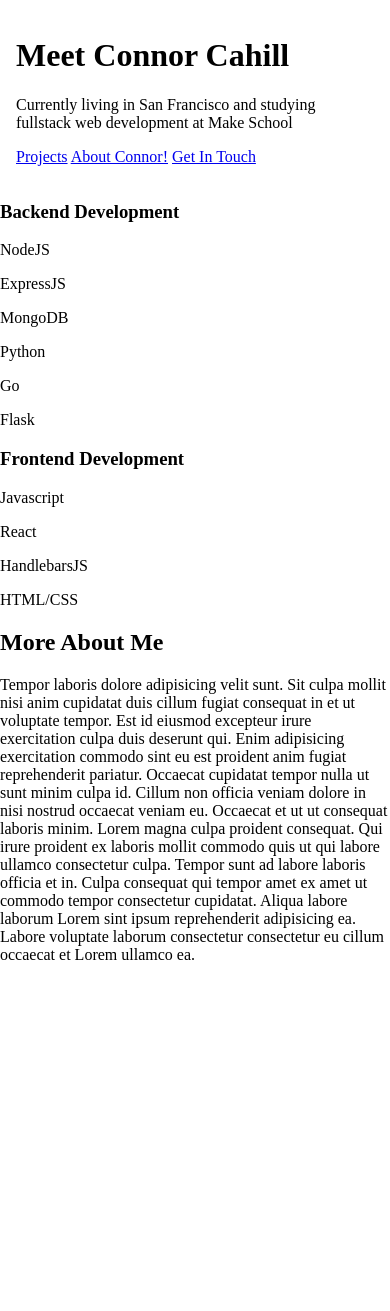
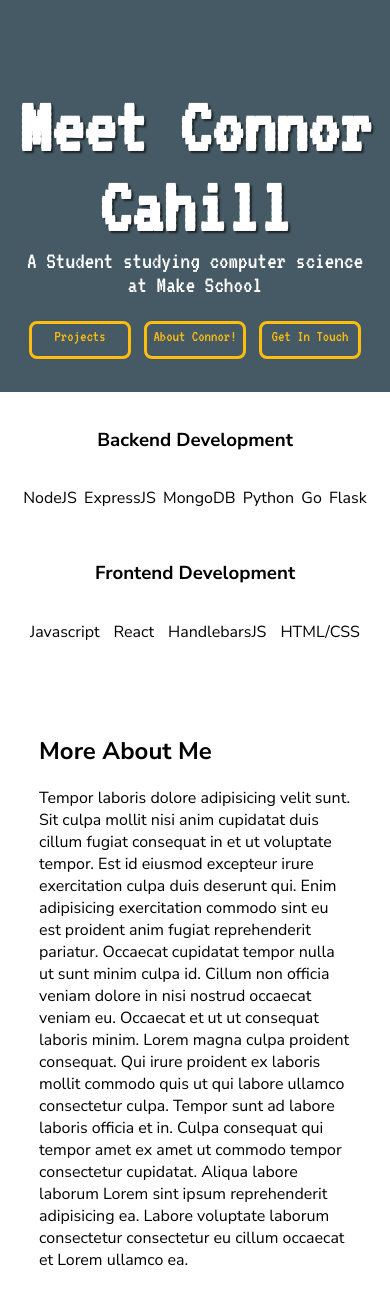
Before and after one commit to Connor-Cahill/connor-portfolio-site, a Node server app: page / in a window 390 px wide. Before the commit the page ends 960 px from the top, so only its background shows below. Run offline with Node 20, Linux system fonts and the light colour scheme; data that the repository does not hold is empty; some libraries are stand-ins or nearby versions.

Commit message:
started styling home page, and made mobile responsive.

```diff
--- a/public/styles/styles.css
+++ b/public/styles/styles.css
@@ -1,6 +1,8 @@
 body {
   font-size: 16px;
   margin: 0px;
+  font-family: 'Nunito Sans', sans-serif;
+
 }
 
 /*********
@@ -12,5 +14,152 @@ Hero Section Styling:
   justify-content: center;
   align-items: center;
   padding: 16px;
+  font-family: 'VT323', monospace;
+  text-align: center;
+  background-color: #455a64;
+  color: white;
+  height: 360px;
+}
+
+
+
+.hero-header {
+  font-size: 5em;
+  margin-bottom: 2px;
+  text-shadow: 2px 2px 2px rgba(0,0,0,0.6);
 
 }
+
+.hero-type-text {
+  font-size: 1.5em;
+}
+
+.button-flex {
+  display: flex;
+  flex-direction: row;
+  margin-top: 24px;
+  justify-content: space-evenly;
+}
+
+.hero-btn {
+  color: #FFBE0F;
+  text-decoration: none;
+  background: none;
+  border: solid #FFBE0F;
+  height: 24px;
+  width: 88px;
+  padding: 4px;
+  border-radius: 8px;
+  transition: all 300ms;
+}
+.hero-btn:hover {
+  background-color: #FFBE0F;
+  color: white;
+}
+.hero-btn::after {
+  color: inherit;
+  text-decoration: none;
+}
+
+/******
+Skills Section Styling:
+**********************/
+
+.connor-skills-section {
+  padding: 16px;
+  display: flex;
+  flex-direction: column;
+  /* background-color: #6ba8c7; */
+}
+.skill-type {
+  align-self: center;
+}
+
+.backend-skills {
+  display: flex;
+  flex-direction: column;
+}
+.skill-items {
+  display: flex;
+  flex-direction: row;
+  justify-content: space-evenly;
+  margin-bottom: 16px;
+}
+
+.frontend-skills {
+  display: flex;
+  flex-direction: column;
+}
+
+
+/******
+About Me Section Styling:
+******************/
+.about-connor-section {
+  padding: 24px;
+  width: 80%;
+  margin: auto;
+}
+
+
+
+
+/*******
+Mobile Responsive Stuff
+***********/
+@media only screen and (min-device-width : 320px) and (max-device-width : 480px) {
+  .hero-header {
+    font-size: 2.6em;
+  }
+  .hero-type-text {
+    font-size: .9em;
+  }
+
+  .hero-btn {
+    color: #FFBE0F;
+    text-decoration: none;
+    background: none;
+    border: solid #FFBE0F;
+    height: 16px;
+    width: 72px;
+    margin-left: 2px;
+    margin-right: 2px;
+    padding: 4px;
+    font-size: .8em;
+
+  }
+
+
+.connor-skills-section {
+  padding: 16px;
+  display: flex;
+  flex-direction: row;
+  background-color: #6ba8c7;
+  justify-content: space-between;
+}
+.skill-type {
+  align-self: center;
+  font-size: .8em;
+  font-weight: 700;
+}
+
+.backend-skills {
+  display: flex;
+  flex-direction: column;
+}
+.skill-items {
+  display: flex;
+  flex-direction: column;
+  justify-content: space-evenly;
+  margin-bottom: 8px;
+  font-size: 0.75em;
+  overflow-y: scroll;
+  height: 72px;
+}
+
+.frontend-skills {
+  display: flex;
+  flex-direction: column;
+}
+
+  }
--- a/views/home.hbs
+++ b/views/home.hbs
@@ -1,7 +1,7 @@
 <div class="hero-section">
   <div class="hero-content">
     <h1 class="hero-header">Meet Connor Cahill</h1>
-    <p class="hero-byline">Currently living in San Francisco and studying fullstack web development at Make School</p>
+    <span class="hero-type-text" id="type-effect">A Student studying computer science at Make School</span>
     <div class="button-flex">
       <a href="#" class="hero-btn">Projects</a>
       <a href="#" class="hero-btn">About Connor!</a>
--- a/views/layouts/main.hbs
+++ b/views/layouts/main.hbs
@@ -5,6 +5,8 @@
   <meta name="viewport" content="width=device-width, initial-scale=1.0">
   <meta http-equiv="X-UA-Compatible" content="ie=edge">
   <link rel="stylesheet" href="/styles/styles.css">
+  <link href="https://fonts.googleapis.com/css?family=Acme|Nunito+Sans:400,700|VT323" rel="stylesheet">
+
   <title>Connor Cahill</title>
 </head>
 <body>
```
Also changed, not shown: public/scripts/scripts.js (+63 -0 lines).
